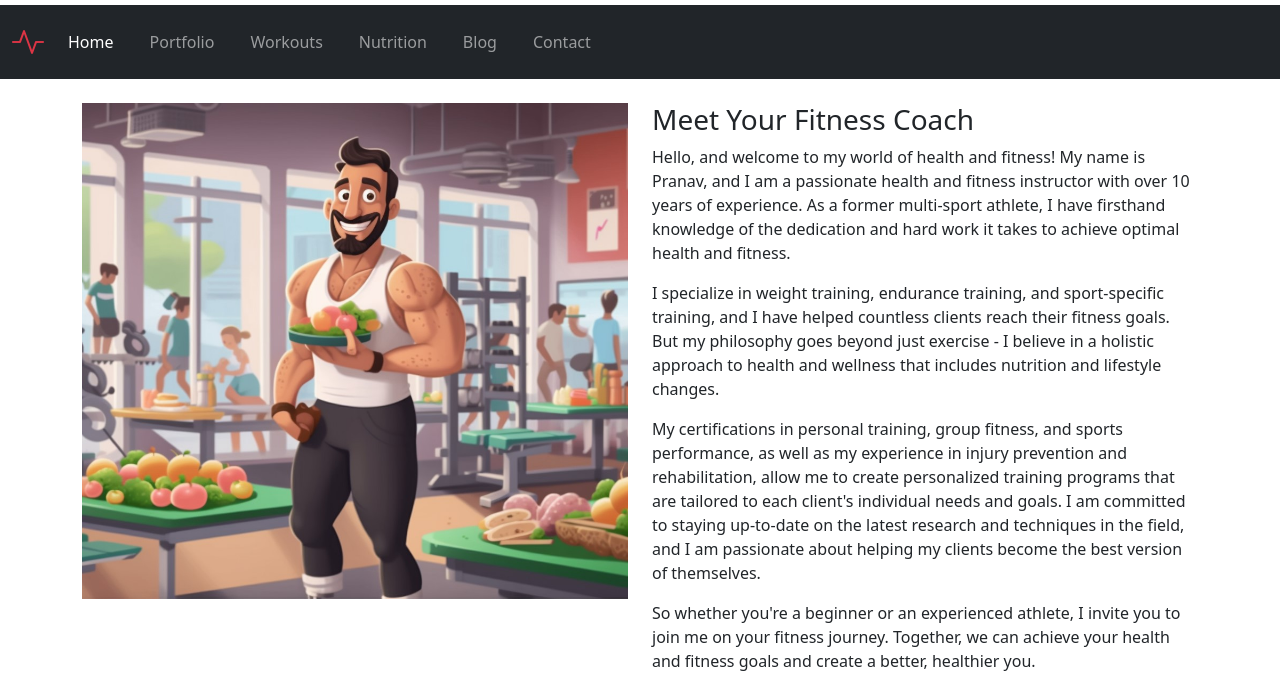
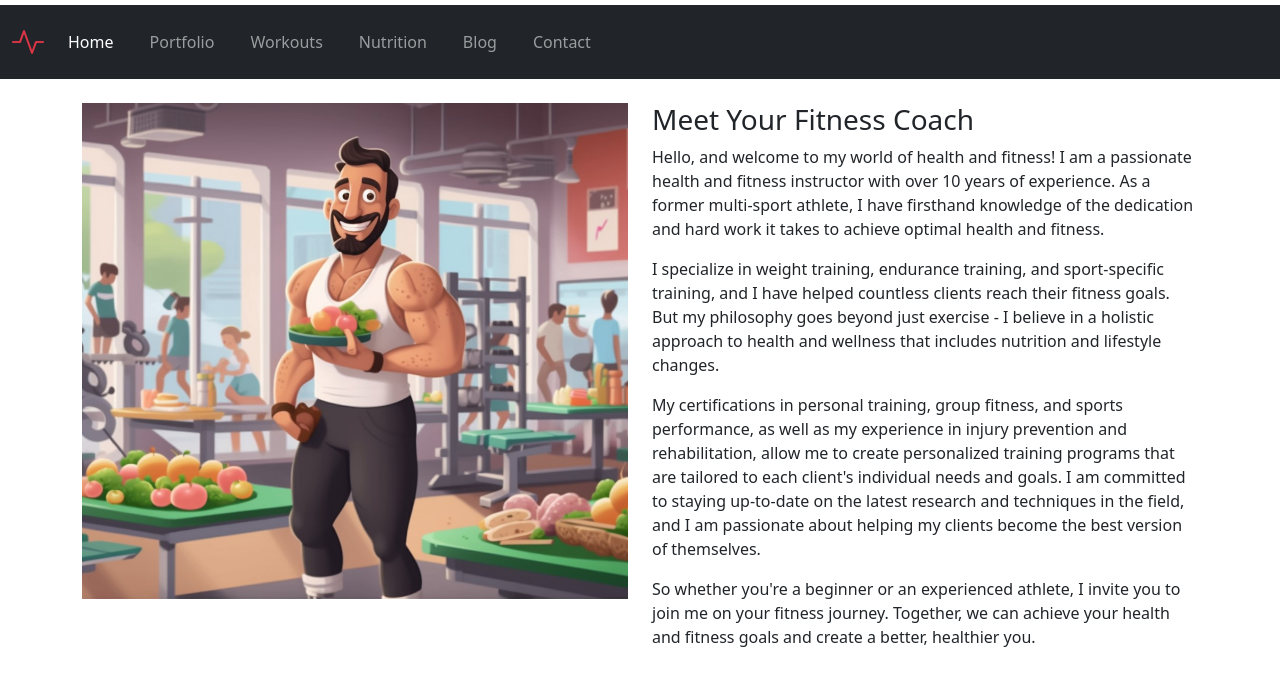
Before and after one commit to pkulkarni206/wellnesswarriors, a plain HTML site: page portfolio.html in a window 1280 px wide. Shown: the part 99-785 px from the top of the page. Drawn offline with nearby package versions, Linux system fonts and the light colour scheme.

Commit message:
fitness website

```diff
--- a/portfolio.html
+++ b/portfolio.html
@@ -96,11 +96,11 @@
         <div class="col-md-6 mt-4 mb-4">
           <h3>Meet Your Fitness Coach</h3>
           <p>
-            Hello, and welcome to my world of health and fitness! My name is
-            Pranav, and I am a passionate health and fitness instructor with
-            over 10 years of experience. As a former multi-sport athlete, I have
-            firsthand knowledge of the dedication and hard work it takes to
-            achieve optimal health and fitness.
+            Hello, and welcome to my world of health and fitness! I am a
+            passionate health and fitness instructor with over 10 years of
+            experience. As a former multi-sport athlete, I have firsthand
+            knowledge of the dedication and hard work it takes to achieve
+            optimal health and fitness.
           </p>
 
           <p>
```
